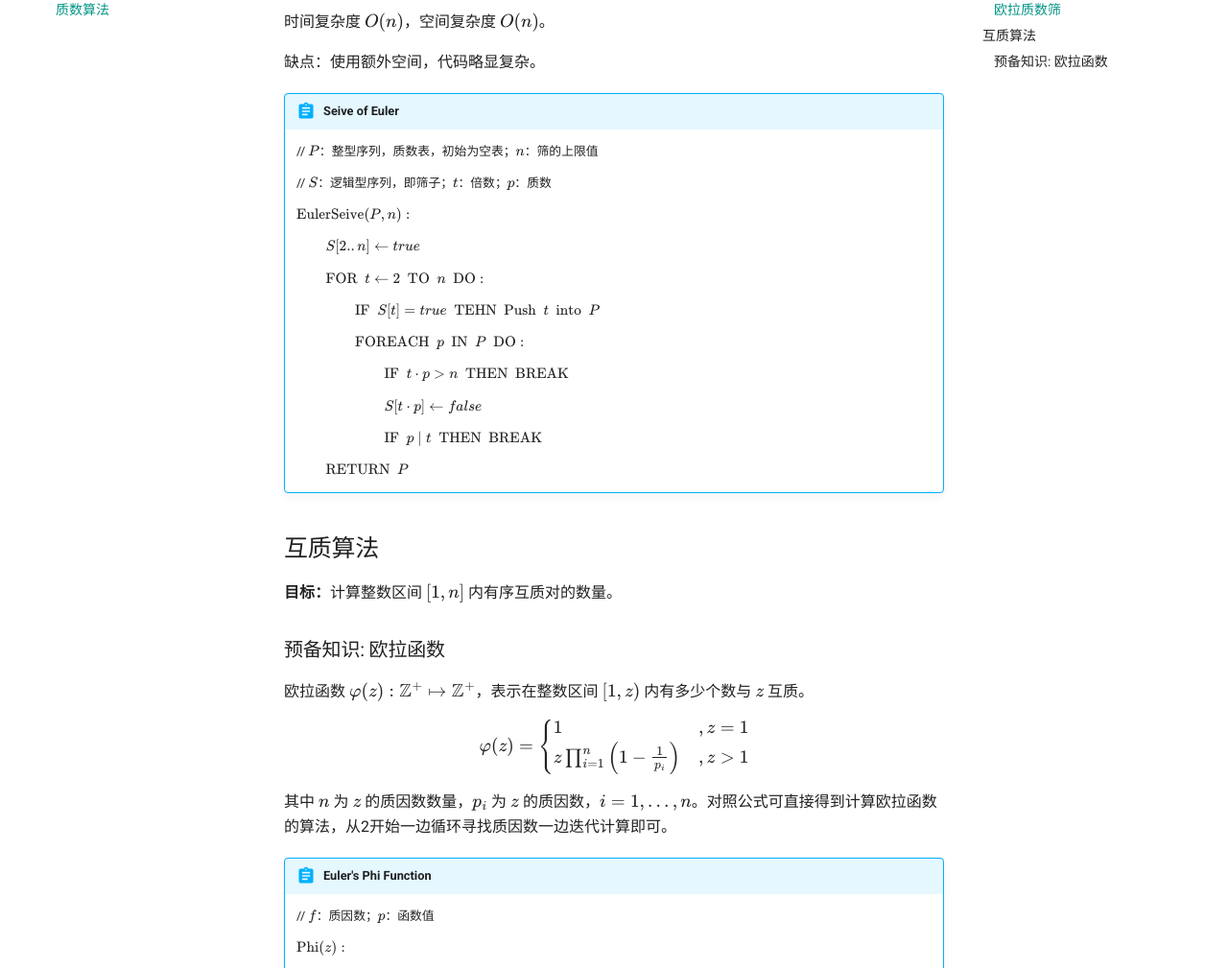
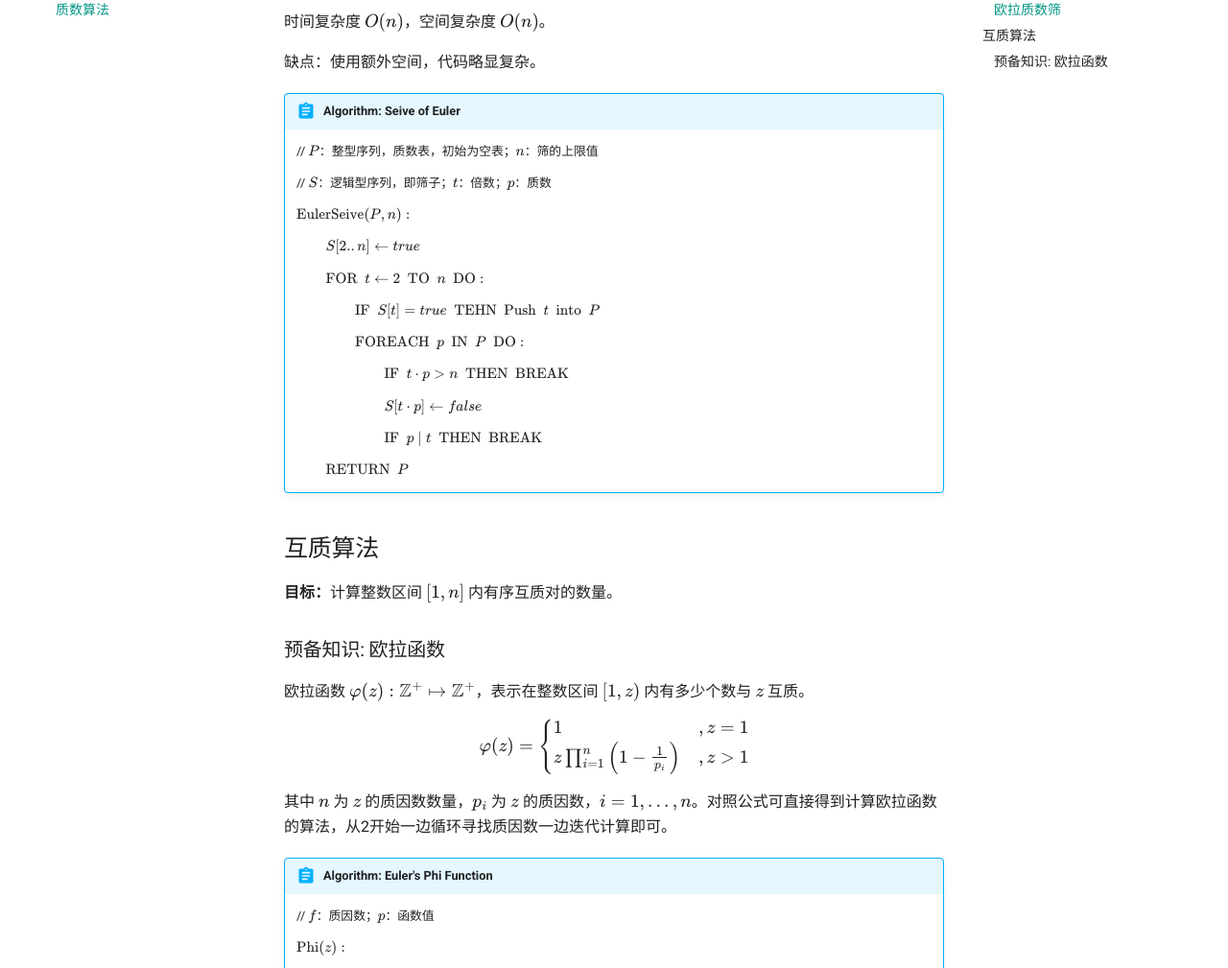
Before and after one commit to majorli/majorli.github.io, an MkDocs documentation site: the page built from docs/notes/algos/numeric_algos/prime_algos.md, in a window 1280 px wide and 1400 px high, scrolled down 2937 px. Shown: the part 152-1161 px from the top of the window at 96% size. Built offline with MkDocs 1.6.1 and Material for MkDocs 9.7.7, drawn with Linux system fonts in a browser that asks for light colours; formulas are drawn with MathJax 3; comment, search, counter and statistics services are not loaded.

Commit message:
20200423_2321_source

```diff
--- a/docs/notes/algos/numeric_algos/prime_algos.md
+++ b/docs/notes/algos/numeric_algos/prime_algos.md
@@ -82,7 +82,7 @@
 
 缺点：使用额外空间，代码略显复杂。
 
-!!! abstract "Seive of Euler"
+!!! abstract "Algorithm: Seive of Euler"
     // $P$：整型序列，质数表，初始为空表；$n$：筛的上限值
 
     // $S$：逻辑型序列，即筛子；$t$：倍数；$p$：质数
@@ -123,7 +123,7 @@ $$
 
 其中 $n$ 为 $z$ 的质因数数量，$p_i$ 为 $z$ 的质因数，$i=1,\dots,n$。对照公式可直接得到计算欧拉函数的算法，从2开始一边循环寻找质因数一边迭代计算即可。
 
-!!! abstract "Euler's Phi Function"
+!!! abstract "Algorithm: Euler's Phi Function"
     // $f$：质因数；$p$：函数值
 
     $\text{Phi}(z):$
```
Also changed, not shown: docs/index.md (+1 -0 lines), docs/notes/algos/overview.md (+1 -1 lines), docs/projects/algo_guide.md (+1 -0 lines).
